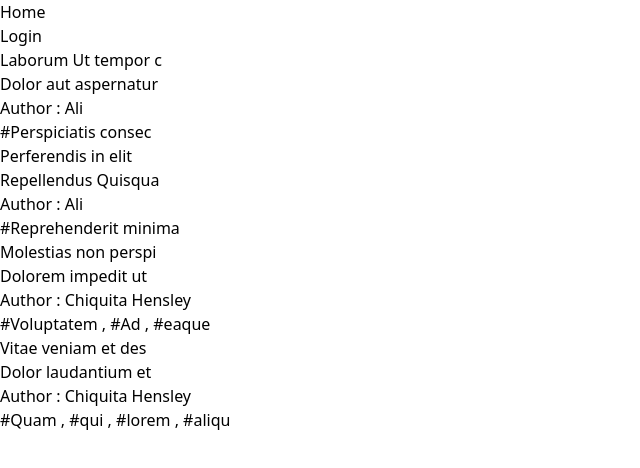
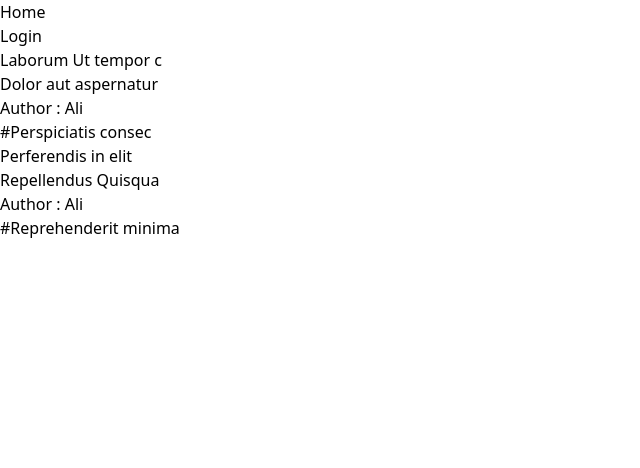
Before and after one commit to huseynovali/React-Query_Example, a React (Vite) app: page / in a window 1280 px wide. Shown: the top 468 px of the page, without its empty margins (0-640 px from the left). Built offline with nearby package versions, Linux system fonts and the light colour scheme; data requests are answered from the project's data file.

Commit message:
change react-query

```diff
--- a/db.json
+++ b/db.json
@@ -15,23 +15,8 @@
       "id": "a326c4bc-49d7-4e44-8be4-f024bb2fbabe",
       "userId": "d761ac34-7023-454f-a6f3-a4864abf48b6",
       "author": "Ali"
-    },
-    {
-      "title": "Molestias non perspi",
-      "description": "Dolorem impedit ut ",
-      "tag": "Voluptatem,Ad,eaque",
-      "id": "79c74bd2-bdc8-4aba-b172-05a9804ba376",
-      "userId": "9bc47abf-895b-4c4a-a7c3-d8894be690bb",
-      "author": "Chiquita Hensley"
-    },
-    {
-      "title": "Vitae veniam et des",
-      "description": "Dolor laudantium et",
-      "tag": "Quam,qui,lorem,aliqu",
-      "id": "7f45deba-7472-46f2-8cd1-8ca857c4b89e",
-      "userId": "9bc47abf-895b-4c4a-a7c3-d8894be690bb",
-      "author": "Chiquita Hensley"
     }
+
   ],
   "users": [
     {
@@ -41,10 +26,10 @@
       "id": "d761ac34-7023-454f-a6f3-a4864abf48b6"
     },
     {
-      "name": "Chiquita Hensley",
-      "email": "doviny@mailinator.com",
+      "name": "Laurel Gray",
+      "email": "buxac@mailinator.com",
       "password": "Pa$$w0rd!",
-      "id": "9bc47abf-895b-4c4a-a7c3-d8894be690bb"
+      "id": "485b48df-beff-40e0-bdd7-b93de55a2335"
     }
   ]
 }
--- a/src/components/PostList.jsx
+++ b/src/components/PostList.jsx
@@ -45,14 +45,14 @@ function PostList() {
                     postError ?  <p>{postError.message}</p> :
                     isPostLoading ?
                         <h1>Loading...</h1> :
-                        postData?.data?.map(item => {
-                            let tags = item.tag.split(',').map(element => '#' + element.trim()).join(" , ")
+                        postData.data?.map(item => {
+                            let tags = item.tag?.split(',').map(element => '#' + element.trim()).join(" , ")
 
 
                             return (
                                 <div className=" card border p-2 relative min-h-[250px]">
                                     <h1 className='text-xl font-medium mb-2'>{item.title}</h1>
-                                    <p className='text-lg  mb-2'>{item.description.length > 100 ? (item.description.substr(0, 120) + " ...") : item.description}</p>
+                                    <p className='text-lg  mb-2'>{item.description?.length > 100 ? (item.description.substr(0, 120) + " ...") : item.description}</p>
                                     <p className='text-lg  mb-2'>Author : {item.author}</p>
                                     <span className='text-blue-500 cursor-pointer'>{tags}</span>
                                     <div className="card__buttons absolute bottom-3">
--- a/src/page/Home.jsx
+++ b/src/page/Home.jsx
@@ -18,11 +18,11 @@ function Home() {
             isPostLoading ?
               <h1>Loading...</h1> :
               postData?.data?.map(item => {
-                let tags = item.tag.split(',').map(element => '#' + element.trim()).join(" , ")
+                let tags = item.tag?.split(',').map(element => '#' + element.trim()).join(" , ")
                 return (
                   <div className=" card border p-2 relative min-h-[250px]">
                     <h1 className='text-xl font-medium mb-2'>{item.title}</h1>
-                    <p className='text-lg  mb-2'>{item.description.length > 100 ? (item.description.substr(0, 120) + " ...") : item.description}</p>
+                    <p className='text-lg  mb-2'>{item.description?.length > 100 ? (item.description.substr(0, 120) + " ...") : item.description}</p>
                     <p className='text-lg  mb-2'>Author : {item.author}</p>
                     <span className='text-blue-500 cursor-pointer absolute bottom-3'>{tags}</span>
 
--- a/src/page/Login.jsx
+++ b/src/page/Login.jsx
@@ -34,13 +34,9 @@ function Login() {
     },
   });
 
-  const handleSubmit = async (values, { setSubmitting, resetForm }) => {
-    try {
-      await createUserMutation.mutateAsync(values);
-      resetForm();
-    } catch (error) {
-      console.error('Failed to create user:', error);
-    }
+  const handleSubmit = (values, { setSubmitting, resetForm }) => {
+    createUserMutation.mutate(values);
+    resetForm();
     setSubmitting(false);
   };
 
--- a/src/page/Register.jsx
+++ b/src/page/Register.jsx
@@ -36,16 +36,9 @@ function Register() {
   });
 
 
-  const handleSubmit = async (values, { setSubmitting, resetForm }) => {
-    try {
-
-      await createUserMutation.mutateAsync(values);
-      resetForm();
-
-
-    } catch (error) {
-      console.error('Failed to create user:', error);
-    }
+  const handleSubmit = (values, { setSubmitting, resetForm }) => {
+    createUserMutation.mutate(values);
+    resetForm();
     setSubmitting(false);
   };
 
```
Also changed, not shown: server/db.json (+46 -4 lines).
